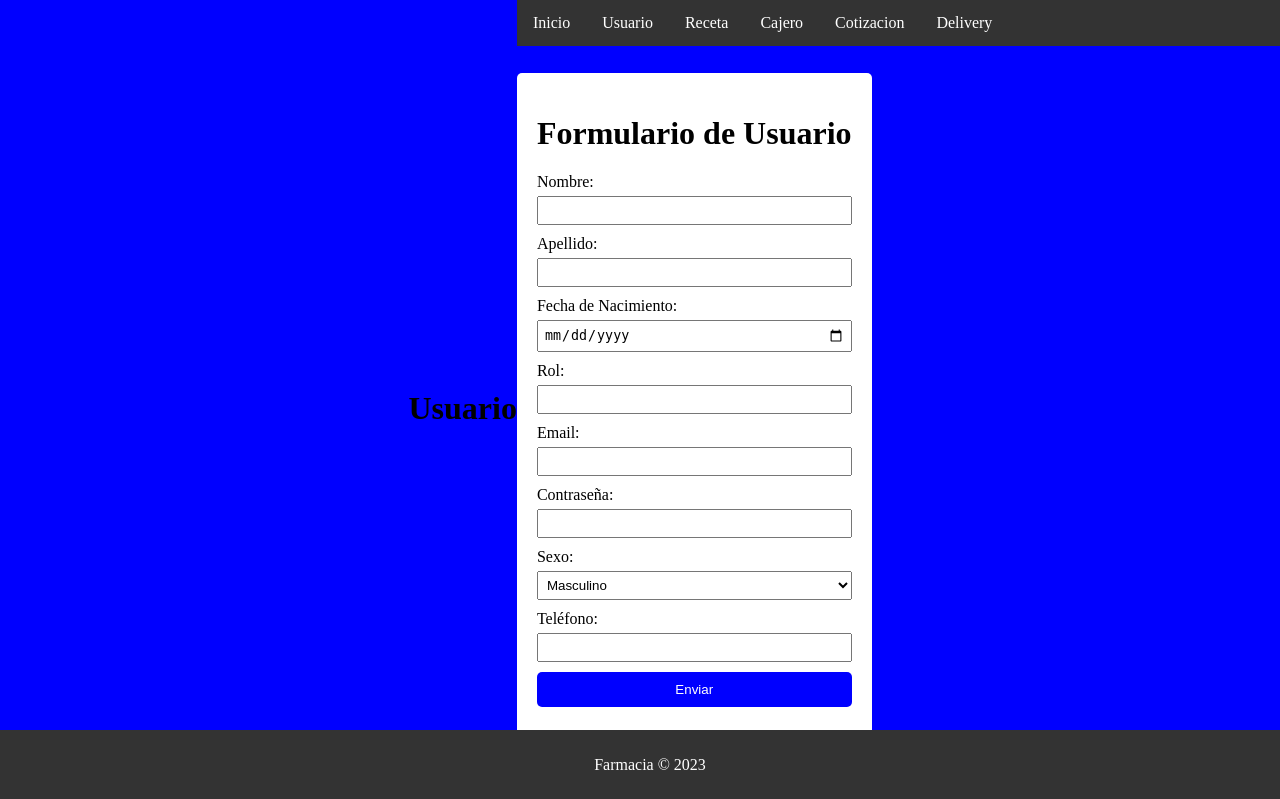
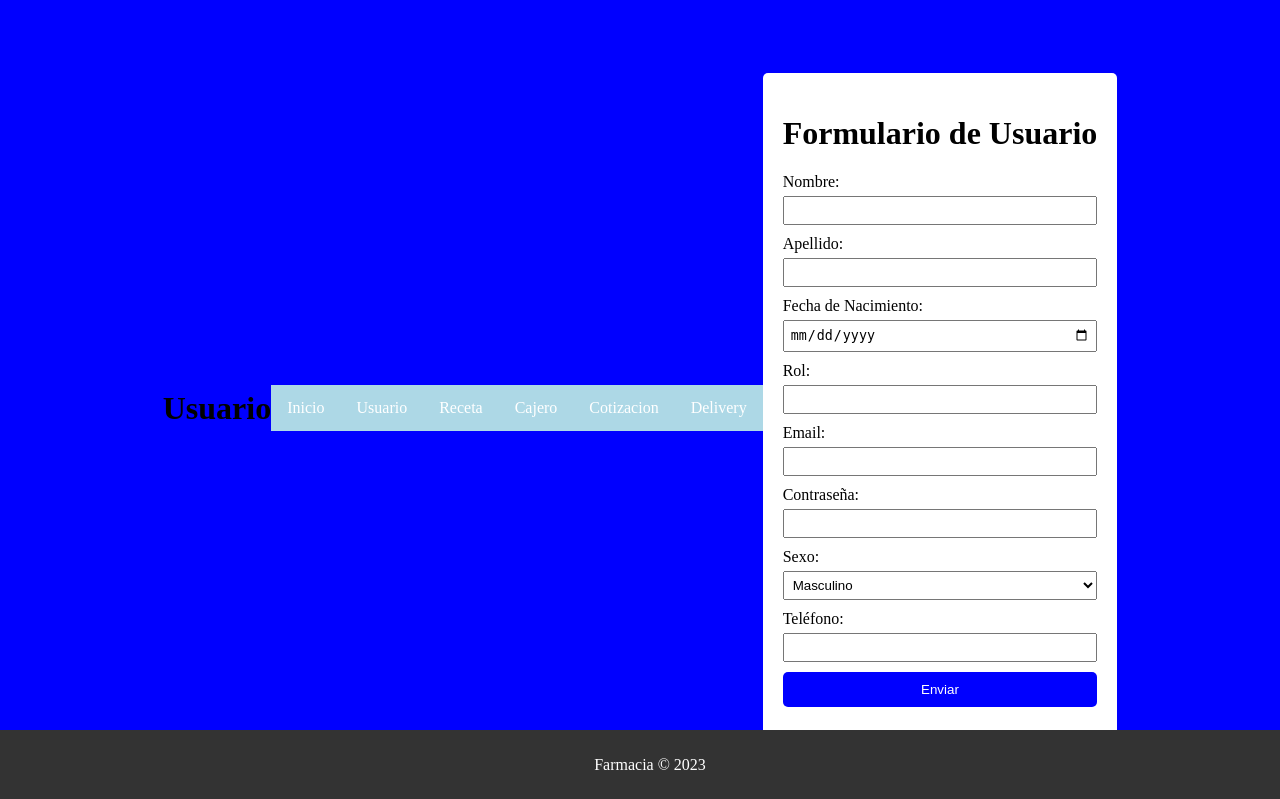
Before and after one commit to RenzoA21/Proyecto-DPB04, a Flask app: template templates/usuario.html in a window 1280 px wide. Shown: the top 799 px of the page. Run offline with Flask 3, Linux system fonts and the light colour scheme; the template is opened without the code that fills it, so the values that code supplies are empty; parts of the project's set-up code (start-up, migrations or seed data) failed here and were passed over.

Commit message:
Update usuario.css

```diff
--- a/static/css/usuario.css
+++ b/static/css/usuario.css
@@ -11,10 +11,7 @@ body {
     margin: 0;
     padding: 0;
     overflow: hidden;
-    background-color: #333;
-    position: fixed;
-    top: 0;
-    width: 100%;
+    background-color: #add8e6;
   }
 
   .navbar li {
@@ -30,9 +27,8 @@ body {
   }
 
   .navbar li a:hover {
-    background-color: #111;
+    background-color: #008CBA;
   }
-
   .form-container {
     background-color: white;
     padding: 20px;
```
Lines whose indentation alone changed are shown as unchanged.
